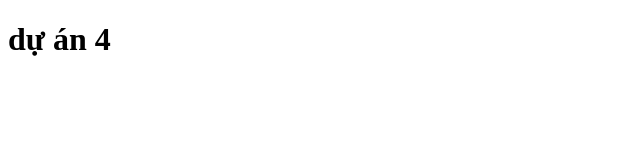
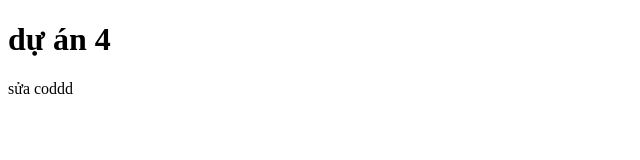
Before and after one commit to ngozzz/du-an-4, a plain HTML site: page index.html in a window 1280 px wide. Shown: the full height of the page, 0-640 px from the left. Drawn offline with Linux system fonts and the light colour scheme.

Commit message:
suacode lan 1

```diff
--- a/index.html
+++ b/index.html
@@ -7,5 +7,6 @@
 </head>
 <body>
     <h1>dự án 4</h1>
+    <p>sửa coddd</p>
 </body>
 </html>
```
